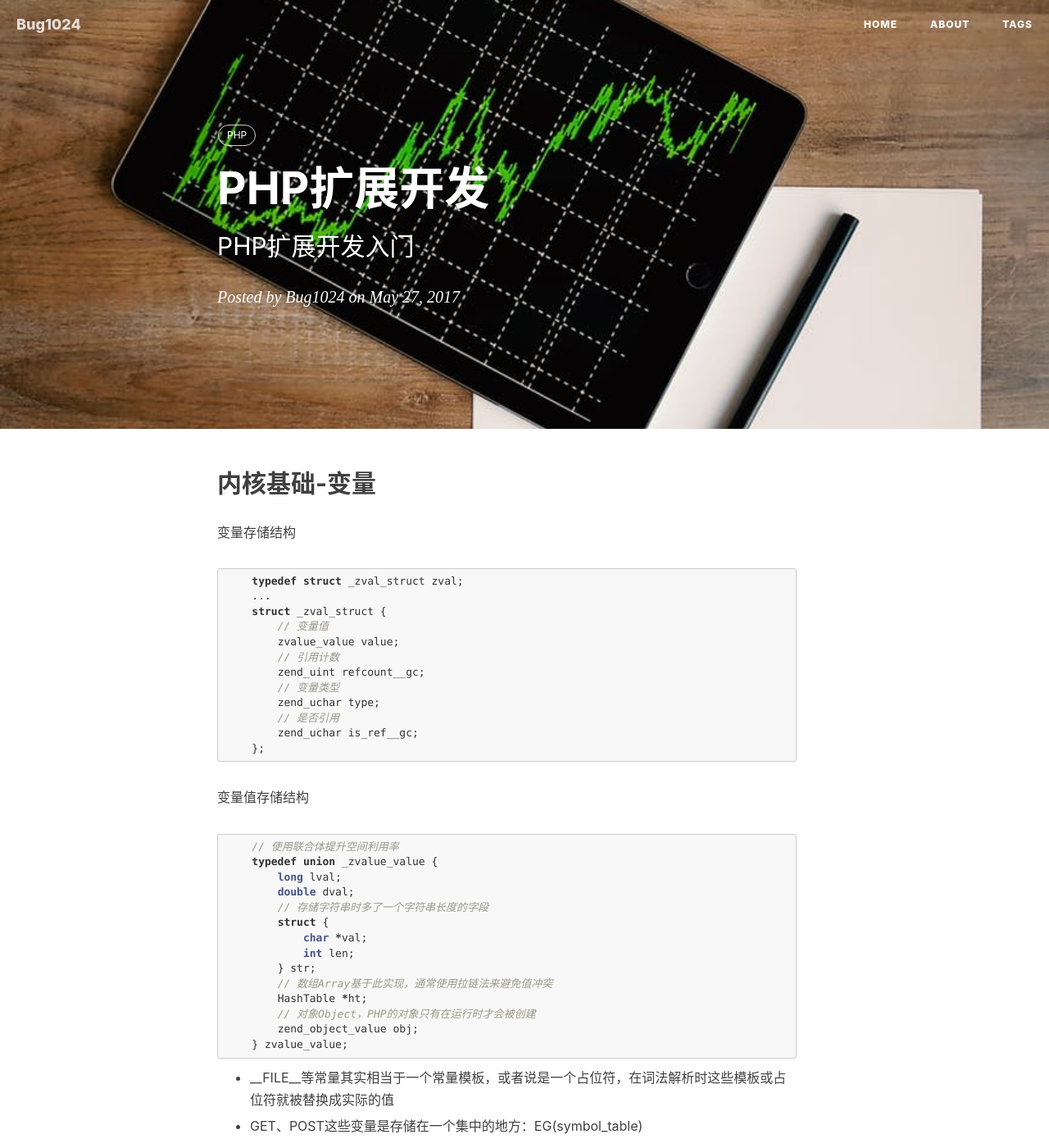
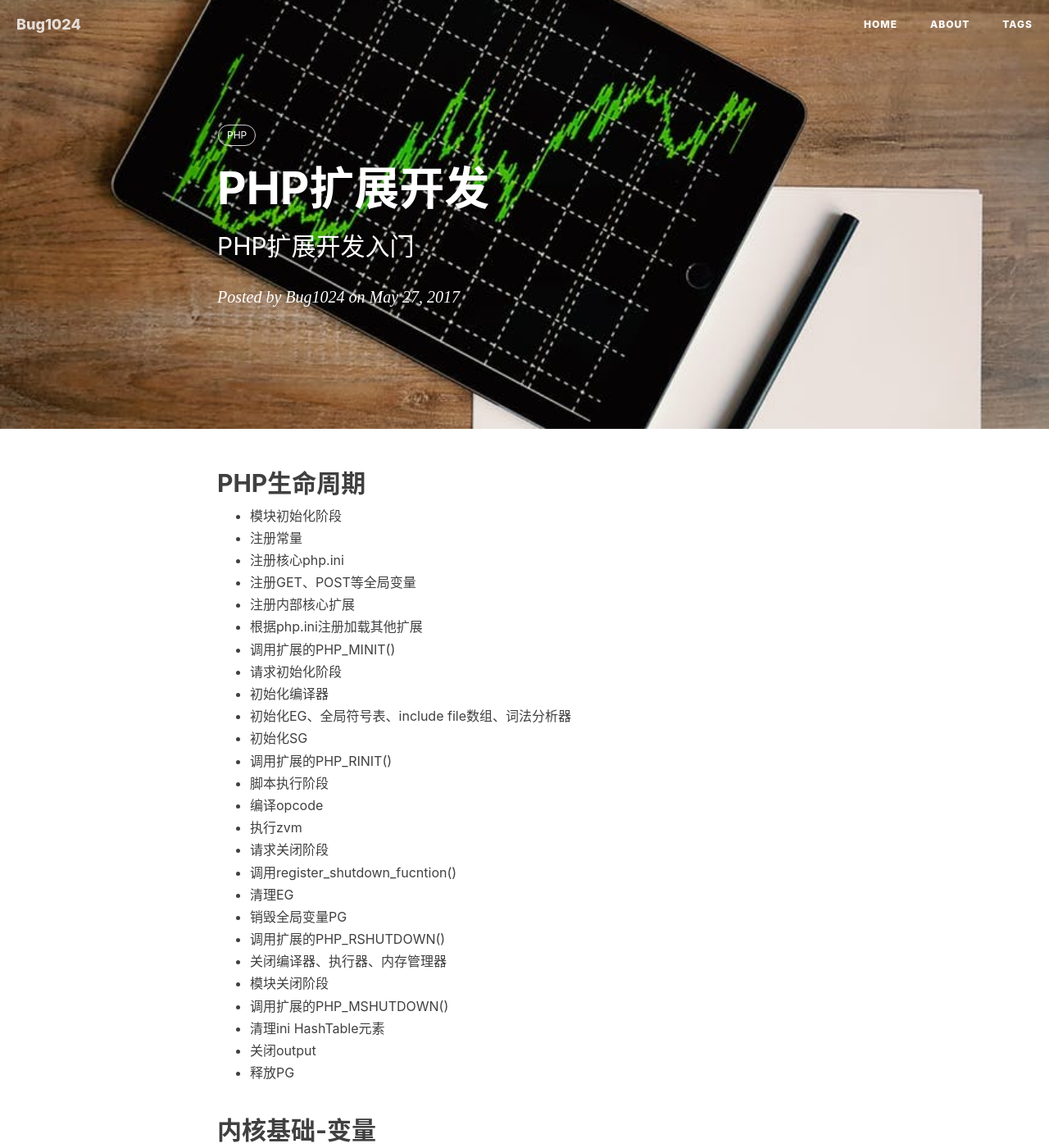
Before and after one commit to bug1024/jeet-blog, a Jekyll site: the page built from _posts/2017-05-27-php-extension.md, in a window 1280 px wide and 1400 px high. Shown: the whole window at 82% size. Built offline with Jekyll 4.4.1, drawn with Linux system fonts in a browser that asks for light colours; nearby versions of some CDN libraries; comment, search, counter and statistics services are not loaded.

Commit message:
php extension life cycle

```diff
--- a/_posts/2017-05-27-php-extension.md
+++ b/_posts/2017-05-27-php-extension.md
@@ -8,6 +8,34 @@ header-img: "img/post-bg-mysql-cheat-sheet.jpeg"
 tags:
     - PHP
 ---
+
+## PHP生命周期
+ - 模块初始化阶段
+  * 注册常量
+  * 注册核心php.ini
+  * 注册GET、POST等全局变量
+  * 注册内部核心扩展
+  * 根据php.ini注册加载其他扩展
+  * 调用扩展的PHP_MINIT()
+ - 请求初始化阶段
+  * 初始化编译器
+  * 初始化EG、全局符号表、include file数组、词法分析器
+  * 初始化SG
+  * 调用扩展的PHP_RINIT()
+ - 脚本执行阶段
+  * 编译opcode
+  * 执行zvm
+ - 请求关闭阶段
+  * 调用register_shutdown_fucntion()
+  * 清理EG
+  * 销毁全局变量PG
+  * 调用扩展的PHP_RSHUTDOWN()
+  * 关闭编译器、执行器、内存管理器
+ - 模块关闭阶段
+  * 调用扩展的PHP_MSHUTDOWN()
+  * 清理ini HashTable元素
+  * 关闭output
+  * 释放PG
 
 ## 内核基础-变量
 变量存储结构
```
